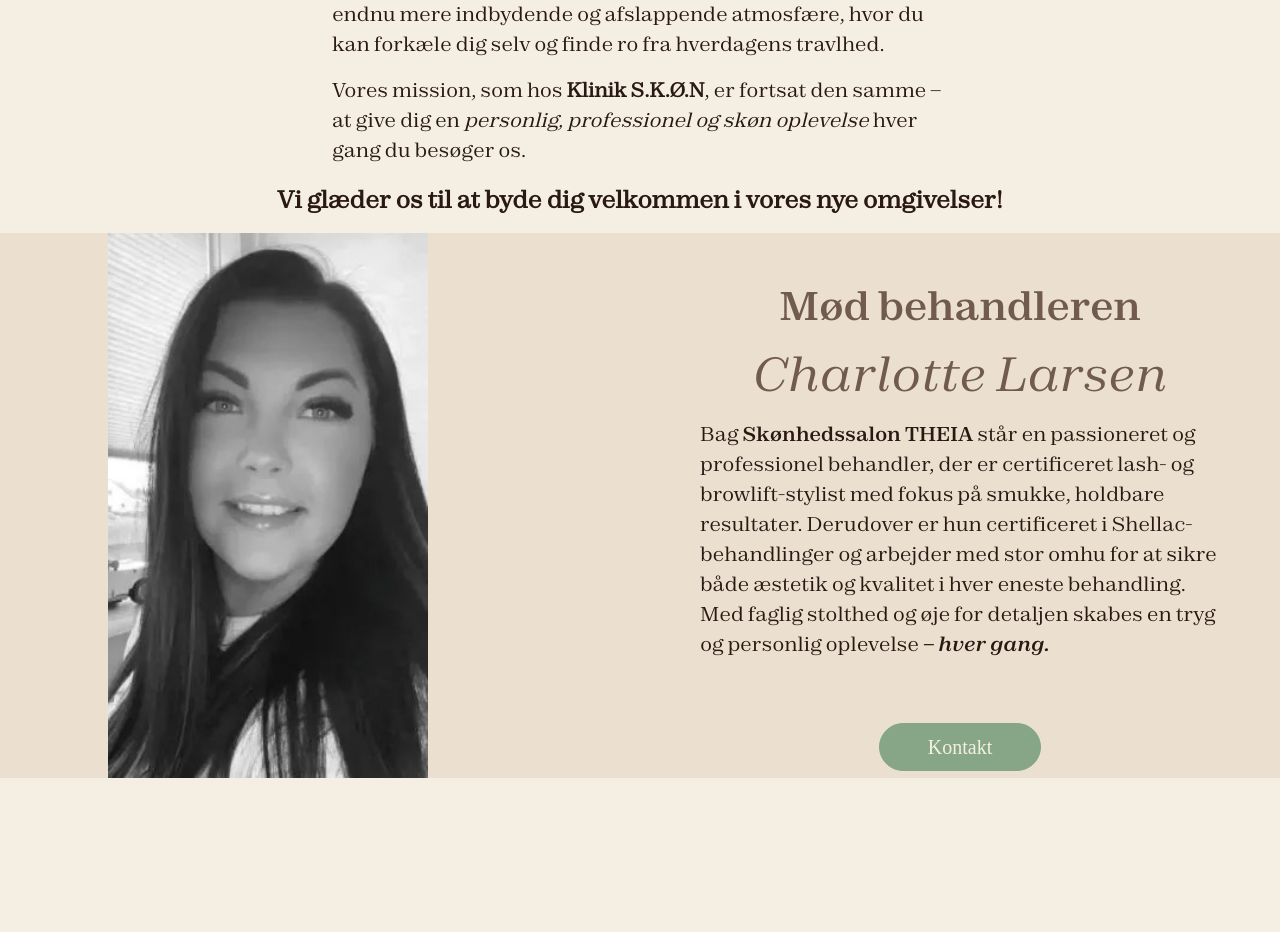
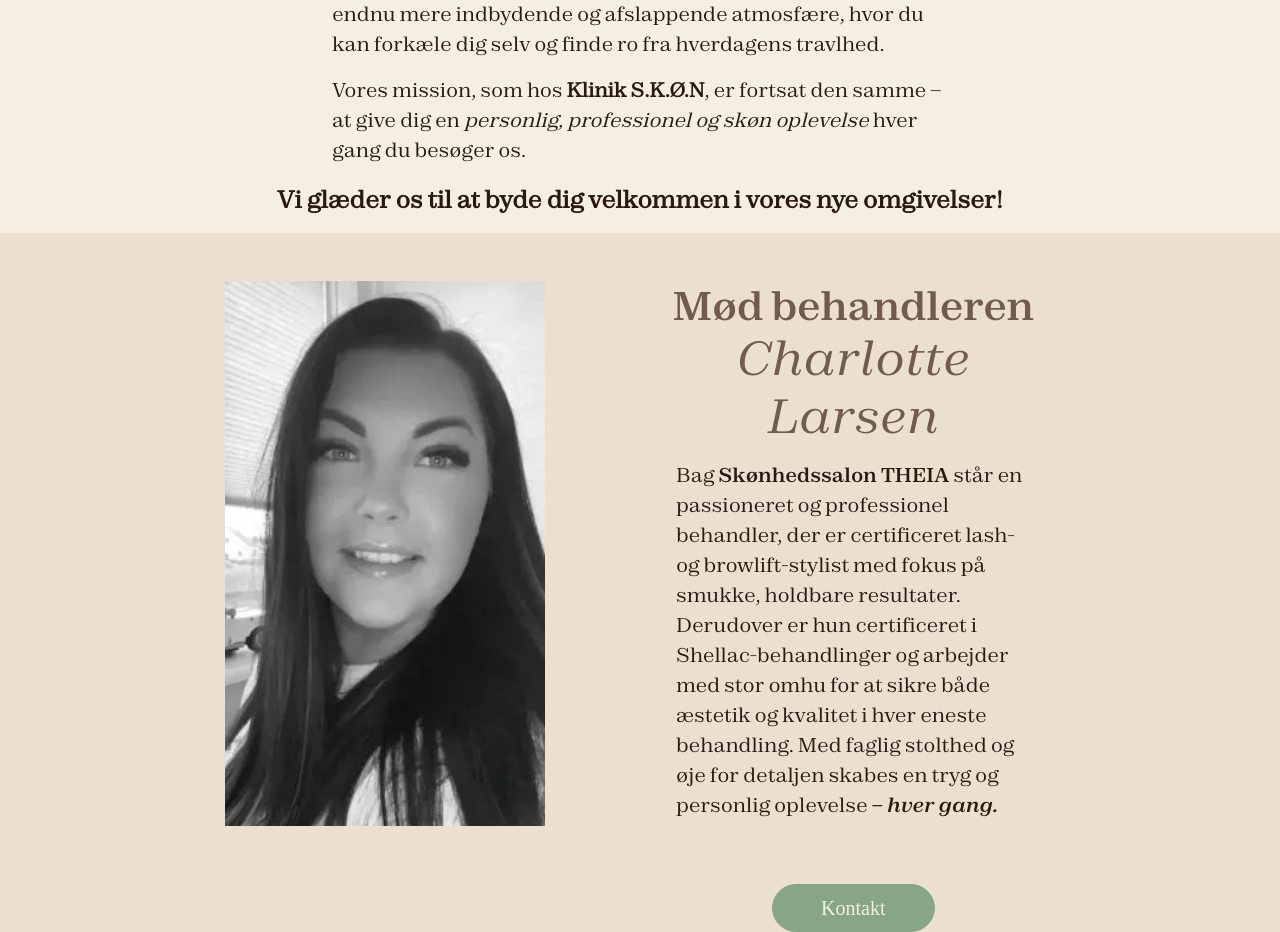
Before and after one commit to nannaglaw/rebranding, a PHP site: page /omTheia.php in a window 1280 px wide. Shown: the part 563-1495 px from the top of the page. Before the commit the page ends 1341 px from the top, so only its background shows below. Run offline with PHP 8.4, Linux system fonts and the light colour scheme; style sheets or scripts are compiled from the project's sources; some libraries are stand-ins or nearby versions.

Commit message:
om theia

```diff
--- a/omTheia.php
+++ b/omTheia.php
@@ -52,17 +52,17 @@ require "settings/init.php";
 
 <div class="container-fluid bg-wd">
     <div class="row">
-        <div class="col-12 col-lg-6">
-            <img class="ps-lg-5 ms-lg-5" src="img/profil.webp" alt="Billede af Charlotte Larsen">
+        <div class="col-lg-4 offset-lg-2 col-12 col-md-4">
+            <img class="ms-5 ms-lg-0 ms-md-0 my-5 img-fluid" src="img/profil.webp" alt="Billede af Charlotte Larsen">
         </div>
-        <div class="col-12 col-lg-6">
-            <p class="text-center text-lb display-6 pt-lg-5 pt-3" style="font-family:'Zodiak-Bold'">Mød behandleren</p>
+        <div class="col-12 col-lg-4 col-md-8">
+            <p class="text-center text-lb display-6 pt-lg-5 pt-3 m-0" style="font-family:'Zodiak-Bold'">Mød behandleren</p>
             <p class="text-center text-lb display-5 "style="font-family:'Zodiak-Italic'">Charlotte Larsen</p>
-            <p class="fs-5 text-db px-5 pb-5">Bag <span style="font-family:'Zodiak-Bold' ">Skønhedssalon THEIA</span> står en passioneret og professionel behandler, der er certificeret lash- og browlift-stylist
+            <p class="fs-5 text-db pb-5 px-4 text-start">Bag <span style="font-family:'Zodiak-Bold' ">Skønhedssalon THEIA</span> står en passioneret og professionel behandler, der er certificeret lash- og browlift-stylist
                 med fokus på smukke, holdbare resultater. Derudover er hun certificeret i Shellac-behandlinger og arbejder med stor omhu for
                 at sikre både æstetik og kvalitet i hver eneste behandling. Med faglig stolthed og øje for detaljen skabes en tryg og personlig
                 oplevelse <span style="font-family: 'Zodiak-BoldItalic'">– hver gang.</span></p>
-            <div class="text-center">
+            <div class="text-center m-0">
             <?php include "kontaktKnap.php";?>
         </div>
         </div>
```
